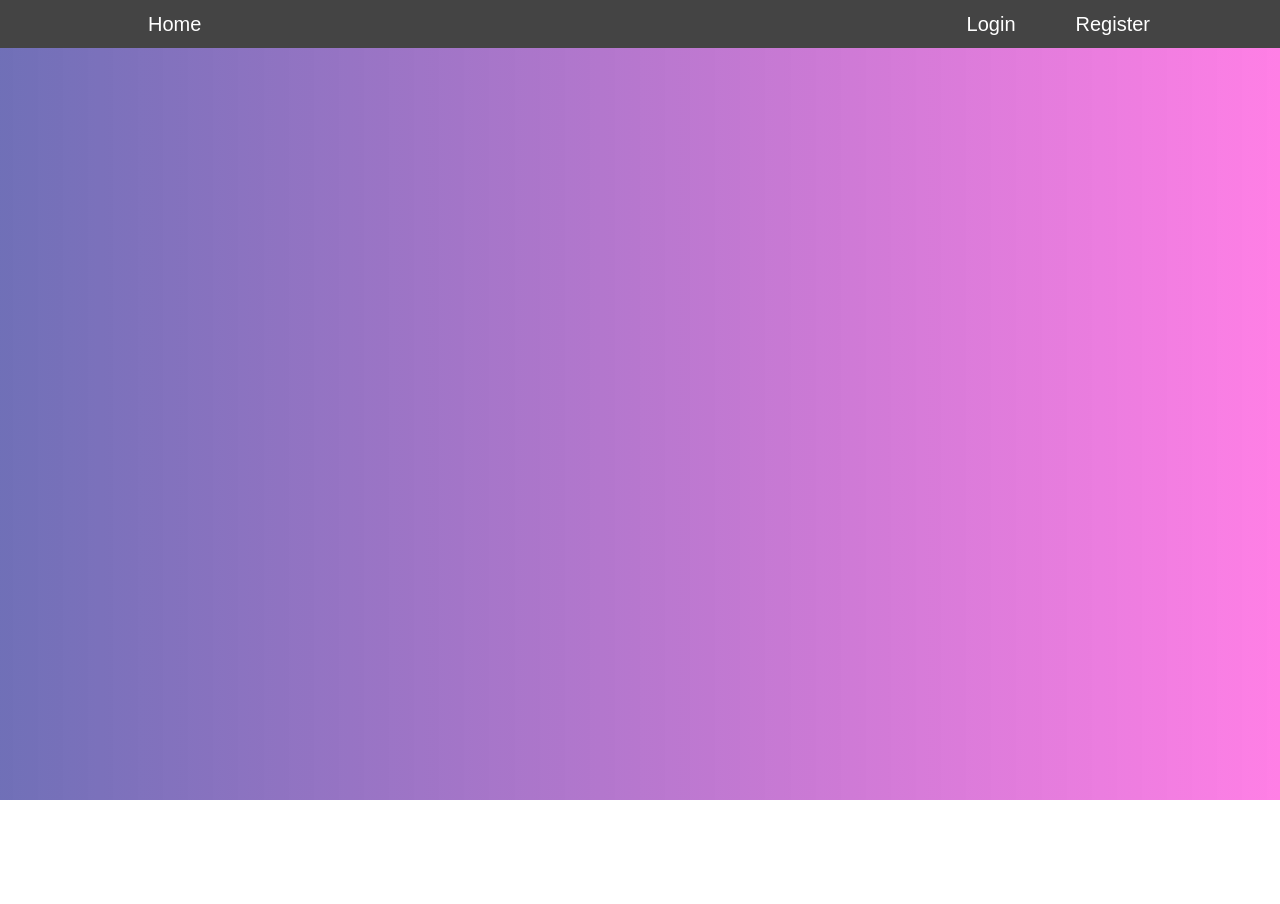
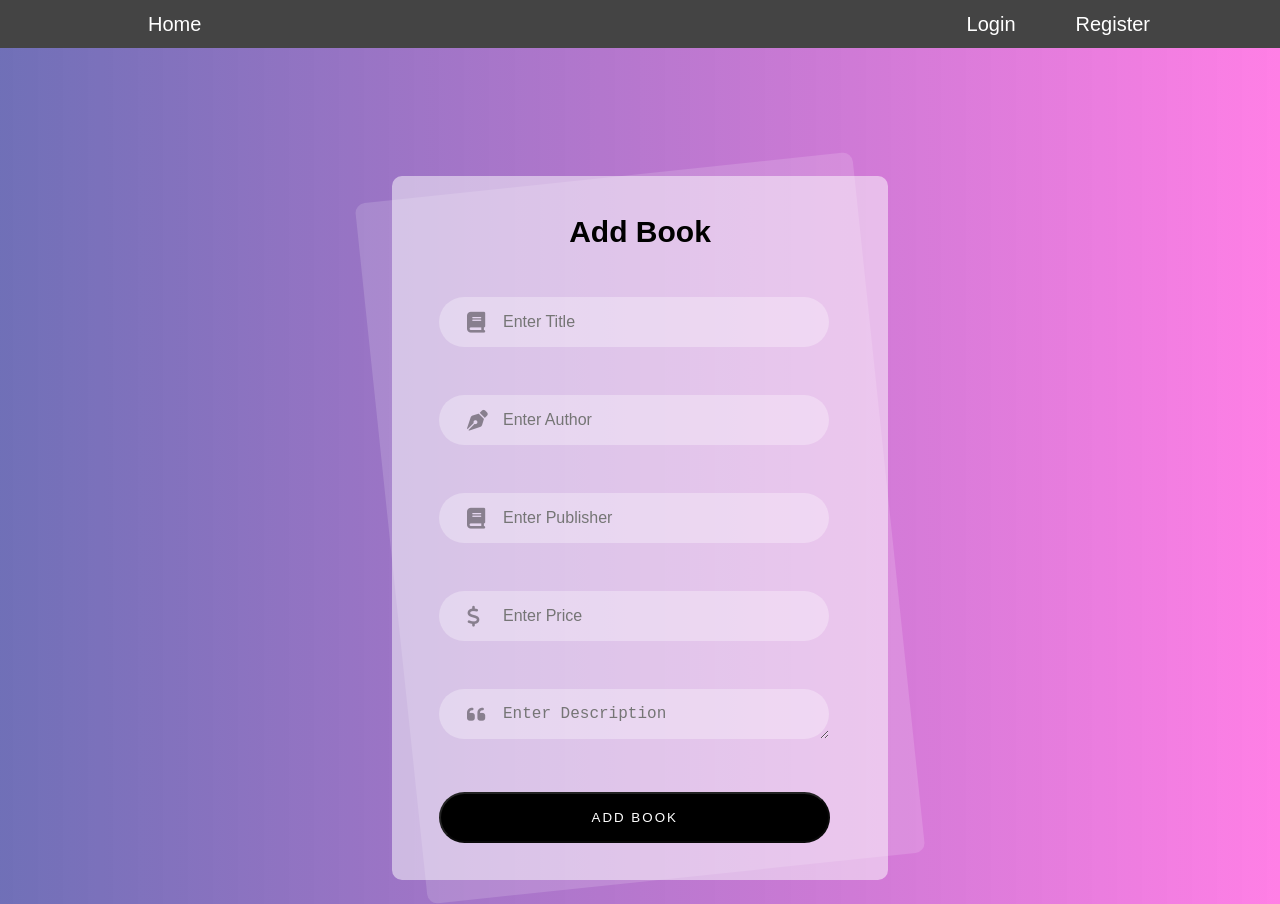
Before and after one commit to Granatation/Bookshop, an Angular app in the folder bookshop-app/: page /add-book in a window 1280 px wide. Before the commit this address led to /. Before the commit the page ends 800 px from the top, so only its background shows below. Built offline with nearby package versions, Linux system fonts and the light colour scheme.

Commit message:
add book form

```diff
--- a/bookshop-app/src/app/app-routing.module.ts
+++ b/bookshop-app/src/app/app-routing.module.ts
@@ -4,6 +4,7 @@ import { RouterModule, Routes } from '@angular/router';
 import { LoginComponent } from './auth/login/login.component';
 import { LogoutComponent } from './auth/logout/logout.component';
 import { RegisterComponent } from './auth/register/register.component';
+import { AddBookComponent } from './book/add-book/add-book.component';
 import { HomeComponent } from './core/home/home.component';
 
 const routes: Routes = [
@@ -23,6 +24,10 @@ const routes: Routes = [
   {
     path: 'logout',
     component: LogoutComponent
+  },
+  {
+    path: 'add-book',
+    component: AddBookComponent
   }
 ];
 
--- a/bookshop-app/src/app/app.module.ts
+++ b/bookshop-app/src/app/app.module.ts
@@ -5,6 +5,7 @@ import { BrowserModule } from '@angular/platform-browser';
 import { AppRoutingModule } from './app-routing.module';
 import { AppComponent } from './app.component';
 import { AuthModule } from './auth/auth.module';
+import { BookModule } from './book/book.module';
 import { CoreModule } from './core/core.module';
 
 @NgModule({
@@ -16,7 +17,8 @@ import { CoreModule } from './core/core.module';
     AuthModule,
     HttpClientModule,
     AppRoutingModule,
-    CoreModule
+    CoreModule,
+    BookModule
   ],
   providers: [],
   bootstrap: [AppComponent]
--- a/bookshop-app/src/app/auth/auth.service.ts
+++ b/bookshop-app/src/app/auth/auth.service.ts
@@ -6,6 +6,7 @@ import { Router } from '@angular/router';
 import { IUser } from '../shared/interfaces/IUser';
 import { IError } from '../shared/interfaces/IError';
 import { environment } from 'src/environments/environment';
+import { IBook } from '../shared/interfaces/IBook';
 
 @Injectable({
   providedIn: 'root'
@@ -52,4 +53,18 @@ export class AuthService {
       localStorage.removeItem('user');
     }
   }
+
+  addBook(title: string, author: string, publisher: string, price: number, description: string) {
+    return this.http.post<IBook>(`${environment.apiURL}/add-book`, { title, author, publisher, price, description })
+      .pipe(tap(book => {
+        // this.user = user as any as IError;
+        // if (this.user.message) {
+        //   alert(this.user.message);
+        // } else {
+        //   this.user = user as any;
+        //   localStorage.setItem('user', this.user.accessToken);
+        // }
+      })
+      );
+  }
 }
--- /dev/null
+++ b/bookshop-app/src/app/book/add-book/add-book.component.css
@@ -0,0 +1,113 @@
+form {
+    width: 500px;
+    color: black;
+    position: absolute;
+    right: 50%;
+    transform: translate(50%);
+    margin: 8rem 0;
+}
+
+fieldset {
+    background-color: rgba(255, 255, 255, .5);
+    border: none;
+    border-radius: 10px;
+}
+
+fieldset::before {
+    content: '';
+    position: absolute;
+    inset: 0;
+    background: rgba(255, 255, 255, 0.15);
+    transform: rotate(-6deg);
+    border-radius: 10px;
+    z-index: -1;
+}
+
+h2 {
+    margin: 2rem 0 1rem 0;
+    text-align: center;
+}
+
+.icon {
+    margin: 0;
+    position: relative;
+    height: 0;
+    width: 20px;
+    top: 14px;
+    left: 60px;
+    font-size: 1.3rem;
+    opacity: .4;
+}
+
+div {
+    margin-top: 3rem;
+}
+
+
+input {
+    border: none;
+    outline: none;
+    color: black;
+    background: rgba(255, 255, 255, .3);
+    font-size: 1rem;
+    padding: 1rem 0 1rem 4rem;
+    margin: 0 0 0 2rem;
+    border-radius: 100px;
+    width: 70%;
+    transition: background-color .5s;
+}
+
+#description {
+    border: none;
+    outline: none;
+    color: black;
+    background: rgba(255, 255, 255, .3);
+    font-size: 1rem;
+    padding: 1rem 0 1rem 4rem;
+    margin: 0 0 0 2rem;
+    border-radius: 20px;
+    width: 70%;
+    height: 18px;
+    border-radius: 100px;
+    transition: background-color, height .5s;
+}
+
+button {
+    background: black;
+    color: white;
+    width: 84%;
+    margin: 3rem 0 1.5rem 2rem;
+    padding: 1rem;
+    border-radius: 100px;
+    text-align: center;
+    text-transform: uppercase;
+    letter-spacing: 2px;
+    transition: transform 0.5s;
+}
+
+.error {
+    font-size: 20px;
+    color: rgb(255, 0, 0);
+    margin: 10px 0 0 4rem;
+}
+
+.error+div,
+.error+button {
+    margin-top: 15px;
+}
+
+button:hover:enabled {
+    cursor: pointer;
+    transform: scale(1.05);
+    opacity: 0.9;
+}
+
+input:focus,
+#description:focus {
+    background-color: white;
+}
+
+#description:focus {
+    height: 100px;
+    border-radius: 20px;
+}
--- /dev/null
+++ b/bookshop-app/src/app/book/add-book/add-book.component.html
@@ -0,0 +1,92 @@
+<form [formGroup]="addBookForm" method="post" (ngSubmit)="addBookHandler()">
+
+    <fieldset>
+        <h2>Add Book</h2>
+
+        <div>
+            <p class="icon"><i class="fa-solid fa-book"></i></p>
+            <input type="text" formControlName="title" placeholder="Enter Title">
+        </div>
+
+
+        <ng-container *ngIf="addBookForm.get('title')?.touched">
+            <p *ngIf="addBookForm.get('title')?.errors?.['required']" class="error">
+                Title is required!
+            </p>
+            <p *ngIf="addBookForm.get('title')?.errors?.['minlength']" class="error">
+                Should be at least than 2 characters!
+            </p>
+            <p *ngIf="addBookForm.get('title')?.errors?.['maxLength']" class="error">
+                Should not be more than 15 characters!
+            </p>
+        </ng-container>
+
+        <div>
+            <p class="icon"><i class="fa-solid fa-pen-nib"></i></p>
+            <input type="author" formControlName="author" placeholder="Enter Author">
+        </div>
+
+        <ng-container *ngIf="addBookForm.get('author')?.touched">
+            <p class="error" *ngIf="addBookForm.get('author')?.errors?.['required']">
+                Author is required!
+            </p>
+            <p *ngIf="addBookForm.get('author')?.errors?.['minlength']" class="error">
+                Should be at least than 2 characters!
+            </p>
+            <p *ngIf="addBookForm.get('author')?.errors?.['maxLength']" class="error">
+                Should not be more than 15 characters!
+            </p>
+        </ng-container>
+
+
+
+        <div>
+            <p class="icon"><i class="fa-solid fa-book"></i></p>
+            <input type="publisher" formControlName="publisher" placeholder="Enter Publisher">
+        </div>
+
+        <ng-container *ngIf="addBookForm.get('publisher')?.touched">
+            <p class="error" *ngIf="addBookForm.get('publisher')?.errors?.['required']">
+                Publisher is required!
+            </p>
+            <p *ngIf="addBookForm.get('publisher')?.errors?.['minlength']" class="error">
+                Should be at least than 2 characters!
+            </p>
+            <p *ngIf="addBookForm.get('publisher')?.errors?.['maxLength']" class="error">
+                Should not be more than 15 characters!
+            </p>
+        </ng-container>
+
+        <div>
+            <p class="icon"><i class="fa-solid fa-dollar-sign"></i></p>
+            <input type="number" formControlName="price" placeholder="Enter Price">
+        </div>
+
+        <ng-container *ngIf="addBookForm.get('price')?.touched">
+            <p *ngIf="addBookForm.get('price')?.errors?.['min']" class="error">
+                Price is required!
+            </p>
+            <p *ngIf="addBookForm.get('price')?.errors?.['max']" class="error">
+                Should cost less than 10 000$!
+            </p>
+        </ng-container>
+
+        <div>
+            <p class="icon"><i class="fa-solid fa-quote-left"></i></p>
+            <textarea id="description" type="text" formControlName="description"
+                placeholder="Enter Description"></textarea>
+        </div>
+
+        <ng-container *ngIf="addBookForm.get('description')?.touched">
+            <p *ngIf="addBookForm.get('description')?.errors?.['minLength']" class="error">
+                Should be at least 50 characters!
+            </p>
+            <p *ngIf="addBookForm.get('description')?.errors?.['maxLength']" class="error">
+                Should not be more than 350 characters!
+            </p>
+        </ng-container>
+
+        <button [disabled]="addBookForm.invalid">Add Book</button>
+
+    </fieldset>
+</form>
--- /dev/null
+++ b/bookshop-app/src/app/book/add-book/add-book.component.ts
@@ -0,0 +1,41 @@
+import { Component } from '@angular/core';
+import { FormBuilder, Validators } from '@angular/forms';
+import { Router } from '@angular/router';
+
+import { IError } from 'src/app/shared/interfaces/IError';
+import { AuthService } from 'src/app/auth/auth.service';
+
+@Component({
+  selector: 'app-add-book',
+  templateUrl: './add-book.component.html',
+  styleUrls: ['./add-book.component.css']
+})
+export class AddBookComponent {
+
+  addBookForm = this.fb.group({
+    title: ['', [Validators.required, Validators.minLength(2), Validators.maxLength(15)]],
+    author: ['', [Validators.required, Validators.minLength(2), Validators.maxLength(15)]],
+    publisher: ['', [Validators.required, Validators.minLength(2), Validators.maxLength(15)]],
+    price: [[Validators.required, Validators.min(1), Validators.max(9999)]],
+    description: ['', [Validators.required, Validators.minLength(50), Validators.maxLength(350)]],
+  });
+
+  constructor(private fb: FormBuilder, private authService: AuthService, private router: Router) {
+
+  }
+
+  addBookHandler() {
+    if (this.addBookForm.invalid) { return; }
+    const { title, author, publisher, price, description } = this.addBookForm.value;
+      this.authService.addBook(title!, author!, publisher!, price!, description!)
+        .subscribe(user => {
+          let error = user as any as IError;
+
+          if (error.message) {
+            return;
+          }
+
+          this.router.navigate(['/']);
+        });
+  }
+}
--- a/bookshop-app/src/app/core/header/header.component.html
+++ b/bookshop-app/src/app/core/header/header.component.html
@@ -4,10 +4,13 @@
     </div>
     <nav>
         <ul *ngIf="isLoggedIn">
+            <li>All Books</li>
+            <li>
+                <a routerLink="/add-book">Add Book</a>
+            </li>
             <li>
                 <a routerLink="/logout">Logout</a>
             </li>
-            <li>All Books</li>
         </ul>
 
         <ul *ngIf="!isLoggedIn">
--- /dev/null
+++ b/bookshop-app/src/app/shared/interfaces/IBook.ts
@@ -0,0 +1,10 @@
+import { IUser } from "./IUser";
+
+export interface IBook {
+    title: string;
+    author: string;
+    publisher: string;
+    price: number;
+    description: string;
+    postCreator: IUser;
+}
--- a/bookshop-app/src/app/shared/interfaces/IUser.ts
+++ b/bookshop-app/src/app/shared/interfaces/IUser.ts
@@ -1,6 +1,9 @@
+import { IBook } from "./IBook";
+
 export interface IUser{
     username:string;
     email:string;
     password:string;
     _id:string;
+    books:IBook[]
 }
```
Also changed, not shown: bookshop-app/src/app/book/book.module.ts (added, +18 -0 lines), 1 other file (tests, documents, lock files or other folders).
